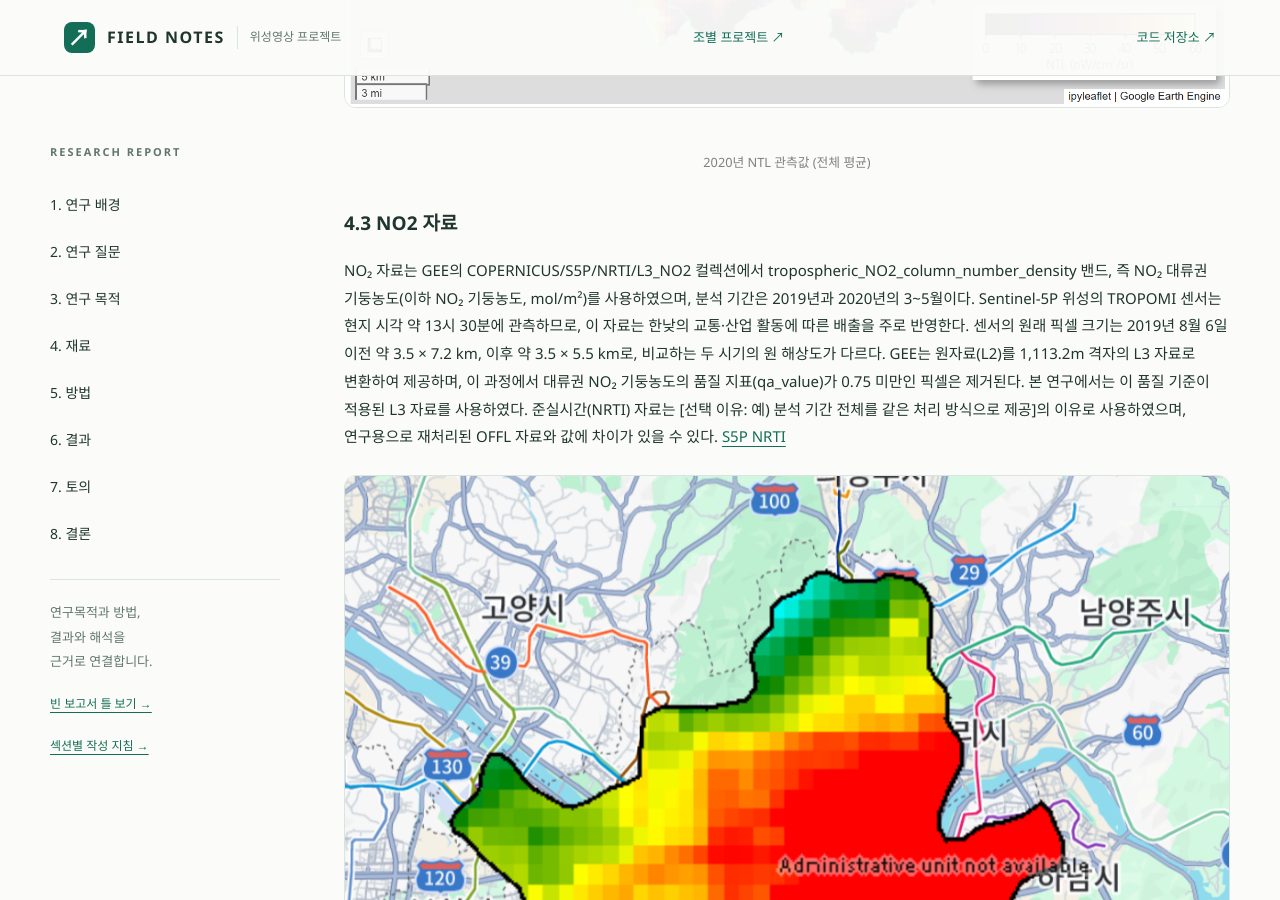
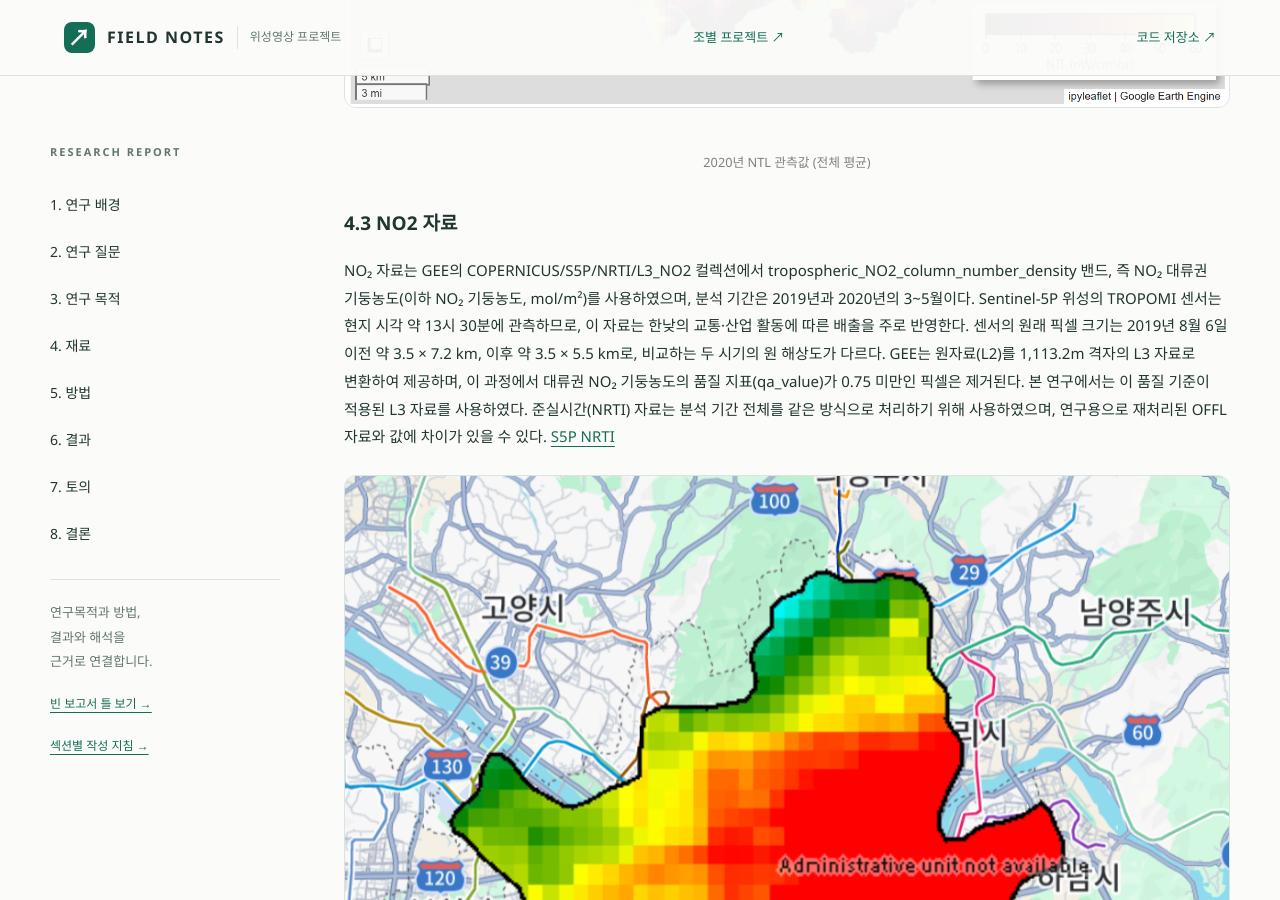
Before and after one commit to rlawkdgns3550-cmyk/surveying2_team03, a Jekyll site: the page built from docs/index.md, in a window 1280 px wide and 900 px high, scrolled down 9930 px. Built offline with Jekyll 4.4.1, drawn with Linux system fonts in a browser that asks for light colours.

Commit message:
Update index.md

```diff
--- a/docs/index.md
+++ b/docs/index.md
@@ -109,7 +109,7 @@ avg_rad에는 0보다 작은 값이 포함될 수 있다. 이는 실제 빛의
 </p>
 
 ### 4.3 NO2 자료
-NO₂ 자료는 GEE의 COPERNICUS/S5P/NRTI/L3_NO2 컬렉션에서 tropospheric_NO2_column_number_density 밴드, 즉 NO₂ 대류권 기둥농도(이하 NO₂ 기둥농도, mol/m²)를 사용하였으며, 분석 기간은 2019년과 2020년의 3~5월이다. Sentinel-5P 위성의 TROPOMI 센서는 현지 시각 약 13시 30분에 관측하므로, 이 자료는 한낮의 교통·산업 활동에 따른 배출을 주로 반영한다. 센서의 원래 픽셀 크기는 2019년 8월 6일 이전 약 3.5 × 7.2 km, 이후 약 3.5 × 5.5 km로, 비교하는 두 시기의 원 해상도가 다르다. GEE는 원자료(L2)를 1,113.2m 격자의 L3 자료로 변환하여 제공하며, 이 과정에서 대류권 NO₂ 기둥농도의 품질 지표(qa_value)가 0.75 미만인 픽셀은 제거된다. 본 연구에서는 이 품질 기준이 적용된 L3 자료를 사용하였다. 준실시간(NRTI) 자료는 [선택 이유: 예) 분석 기간 전체를 같은 처리 방식으로 제공]의 이유로 사용하였으며, 연구용으로 재처리된 OFFL 자료와 값에 차이가 있을 수 있다. [S5P NRTI](https://developers.google.com/earth-engine/datasets/catalog/COPERNICUS_S5P_NRTI_L3_NO2)
+NO₂ 자료는 GEE의 COPERNICUS/S5P/NRTI/L3_NO2 컬렉션에서 tropospheric_NO2_column_number_density 밴드, 즉 NO₂ 대류권 기둥농도(이하 NO₂ 기둥농도, mol/m²)를 사용하였으며, 분석 기간은 2019년과 2020년의 3~5월이다. Sentinel-5P 위성의 TROPOMI 센서는 현지 시각 약 13시 30분에 관측하므로, 이 자료는 한낮의 교통·산업 활동에 따른 배출을 주로 반영한다. 센서의 원래 픽셀 크기는 2019년 8월 6일 이전 약 3.5 × 7.2 km, 이후 약 3.5 × 5.5 km로, 비교하는 두 시기의 원 해상도가 다르다. GEE는 원자료(L2)를 1,113.2m 격자의 L3 자료로 변환하여 제공하며, 이 과정에서 대류권 NO₂ 기둥농도의 품질 지표(qa_value)가 0.75 미만인 픽셀은 제거된다. 본 연구에서는 이 품질 기준이 적용된 L3 자료를 사용하였다. 준실시간(NRTI) 자료는 분석 기간 전체를 같은 방식으로 처리하기 위해 사용하였으며, 연구용으로 재처리된 OFFL 자료와 값에 차이가 있을 수 있다. [S5P NRTI](https://developers.google.com/earth-engine/datasets/catalog/COPERNICUS_S5P_NRTI_L3_NO2)
 
 <p align="center">
   <img src="figures/201905NO2.png" alt="2019년 NO2 기둥농도 관측값 (5월 기준)"><br>
```
